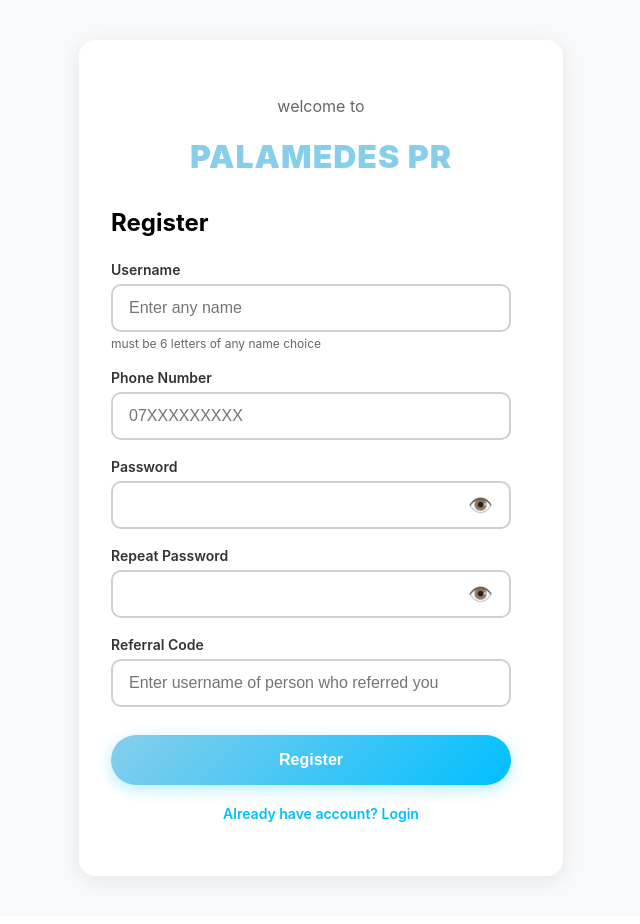
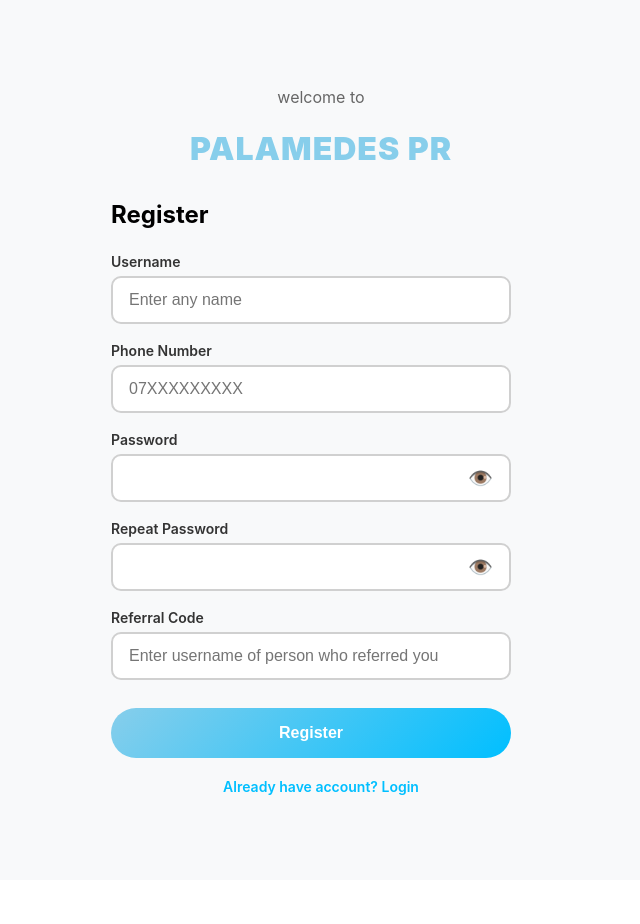
Before and after one commit to Molly256/palamedes-pr, a Next.js app: page /register in a window 1280 px wide. Shown: the top 924 px of the page, without its empty margins (319-959 px from the left). Built offline with nearby package versions, Linux system fonts and the light colour scheme.

Commit message:
fix: stable register + login pages no card effect, validate exact user details

```diff
--- a/app/register/page.js
+++ b/app/register/page.js
@@ -15,7 +15,6 @@ export default function Register() {
   const [error, setError] = useState('')
   const [loading, setLoading] = useState(false)
 
-  // Reusable styles - all boxes same size now
   const inputStyle = {
     width: '100%',
     maxWidth: '400px',
@@ -27,8 +26,7 @@ export default function Register() {
     color: '#000',
     background: '#fff',
     outline: 'none',
-    boxSizing: 'border-box',
-    transition: 'border 0.2s'
+    boxSizing: 'border-box'
   }
 
   const labelStyle = {
@@ -93,15 +91,17 @@ export default function Register() {
       display: 'flex',
       alignItems: 'center',
       justifyContent: 'center',
-      padding: '40px 20px'
+      padding: '40px 20px',
+      margin: 0
     }}>
       <form onSubmit={handleSubmit} style={{
         width: '100%',
         maxWidth: '420px',
-        background: '#fff',
-        padding: '40px 32px',
-        borderRadius: '16px',
-        boxShadow: '0 4px 20px rgba(0,0,0,0.08)'
+        background: 'transparent',
+        padding: '0',
+        border: 'none',
+        boxShadow: 'none',
+        borderRadius: '0'
       }}>
 
         <p style={{ textAlign: 'center', fontSize: '16px', color: '#666', marginBottom: '4px' }}>
@@ -118,7 +118,6 @@ export default function Register() {
 
         {error && <p style={{ color: 'red', fontSize: '14px', marginBottom: '15px', padding: '10px', background: '#ffe6e6', borderRadius: '6px' }}>{error}</p>}
 
-        {/* Username */}
         <div style={formGroupStyle}>
           <label style={labelStyle}>Username</label>
           <input
@@ -130,12 +129,8 @@ export default function Register() {
             placeholder="Enter any name"
             style={inputStyle}
           />
-          <p style={{ fontSize: '12px', color: '#666', marginTop: '4px', marginBottom: 0 }}>
-            must be 6 letters of any name choice
-          </p>
         </div>
 
-        {/* Phone */}
         <div style={formGroupStyle}>
           <label style={labelStyle}>Phone Number</label>
           <input
@@ -148,7 +143,6 @@ export default function Register() {
           />
         </div>
 
-        {/* Password */}
         <div style={formGroupStyle}>
           <label style={labelStyle}>Password</label>
           <div style={{ position: 'relative' }}>
@@ -178,7 +172,6 @@ export default function Register() {
           </div>
         </div>
 
-        {/* Repeat Password */}
         <div style={formGroupStyle}>
           <label style={labelStyle}>Repeat Password</label>
           <div style={{ position: 'relative' }}>
@@ -208,7 +201,6 @@ export default function Register() {
           </div>
         </div>
 
-        {/* Referral */}
         <div style={formGroupStyle}>
           <label style={labelStyle}>Referral Code</label>
           <input
@@ -220,7 +212,6 @@ export default function Register() {
           />
         </div>
 
-        {/* Cute Register Button - not too long */}
         <button
           type="submit"
           disabled={loading}
@@ -236,12 +227,8 @@ export default function Register() {
             fontWeight: '700',
             cursor: loading ? 'not-allowed' : 'pointer',
             marginTop: '10px',
-            opacity: loading ? 0.7 : 1,
-            transition: 'transform 0.2s',
-            boxShadow: '0 4px 15px rgba(0,191,255,0.3)'
+            opacity: loading ? 0.7 : 1
           }}
-          onMouseOver={(e) => !loading && (e.target.style.transform = 'scale(1.02)')}
-          onMouseOut={(e) => e.target.style.transform = 'scale(1)'}
         >
           {loading ? 'Creating...' : 'Register'}
         </button>
```
Also changed, not shown: app/login/page.js (+20 -18 lines).
